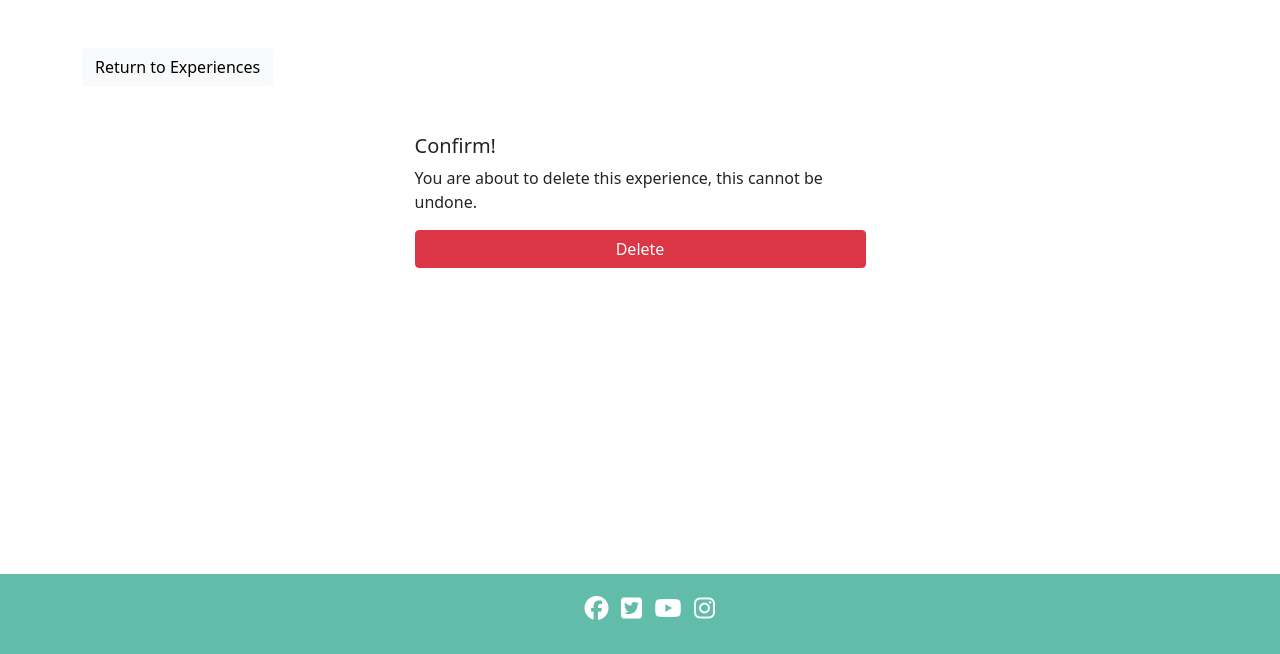
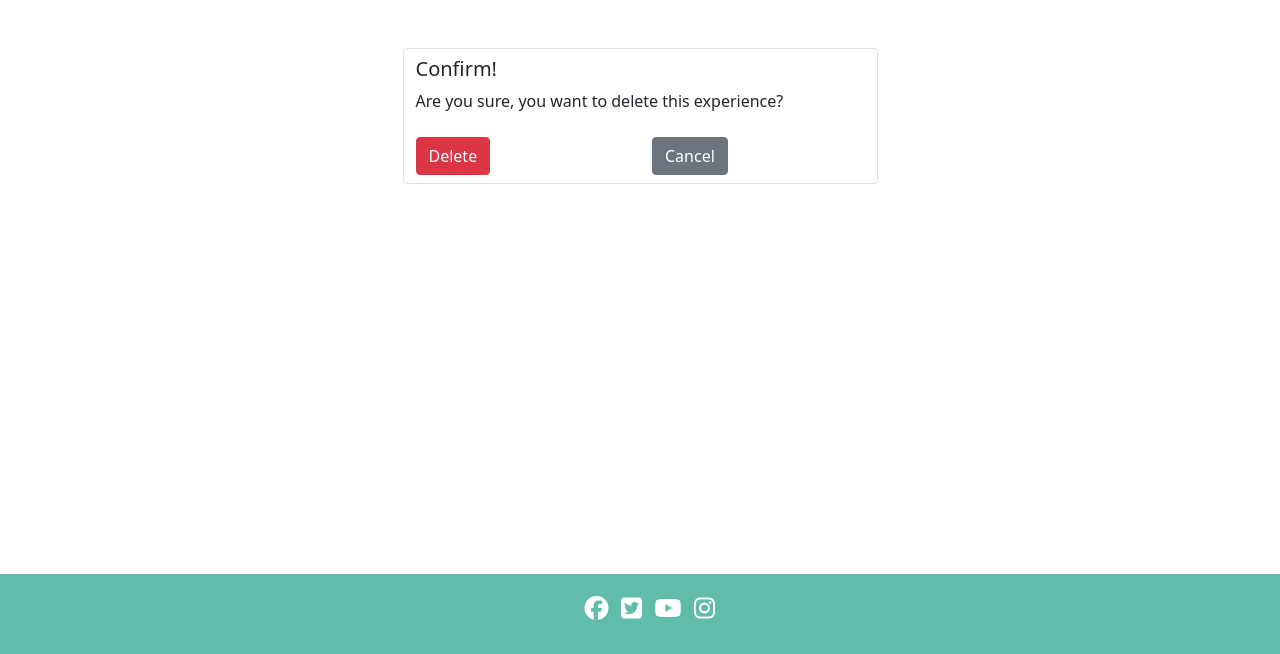
Before and after one commit to Simiine/travelling-foodie, a Django app: a page that uses templates/experience_delete.html in a window 1280 px wide. Shown: the part 146-800 px from the top of the page. Run offline with Django 3.2, Linux system fonts and the light colour scheme; a user stored in the database is signed in; tables that the repository leaves empty hold one stand-in row (values such as "Sample post"); parts of the project's set-up code (start-up, migrations or seed data) failed here and were passed over; some libraries are stand-ins or nearby versions; grey boxes are pictures that could not be loaded.

Commit message:
Edit experience delete html

```diff
--- a/templates/experience_delete.html
+++ b/templates/experience_delete.html
@@ -3,22 +3,25 @@
 
 {% block content %}
 
-<div class="container">
+<div class="container ">
     {% if request.user == experience.author %}
-    <div class="row mt-5">
-        <div class="col-md-3 col-sm-6">
-            <a href="{% url 'experience_detail' experience.slug %}" class="btn btn-light">Return to Experiences</a>
-        </div>
-    </div>
     <div class="row justify-content-center mt-5">
-        <div class="col-md-5 col-sm-12">
+        <div class="col-md-5 col-sm-12 pt-2 border rounded">
             <h5>Confirm!</h5>
-            <p>You are about to delete this experience, this cannot be undone.</p>
+            <p>Are you sure, you want to delete this experience?</p>
         <form method="POST">
             {% csrf_token %}
-            <div class="d-grid gap-2">
-                <button type="submit" class="btn btn-danger">Delete</button>
+            <div class="row">
+                <div class="col text-left">
+                    <button type="submit" class="my-2 btn btn-danger ">Delete</button>
+                </div>
+                <div class="col text-right">
+                    <a href="{% url 'experience_detail' experience.slug %}"
+                        class="my-2 btn btn-secondary ">Cancel</a>
+                </div>
             </div>
+
+
         </form>
         </div>
     </div>
```
